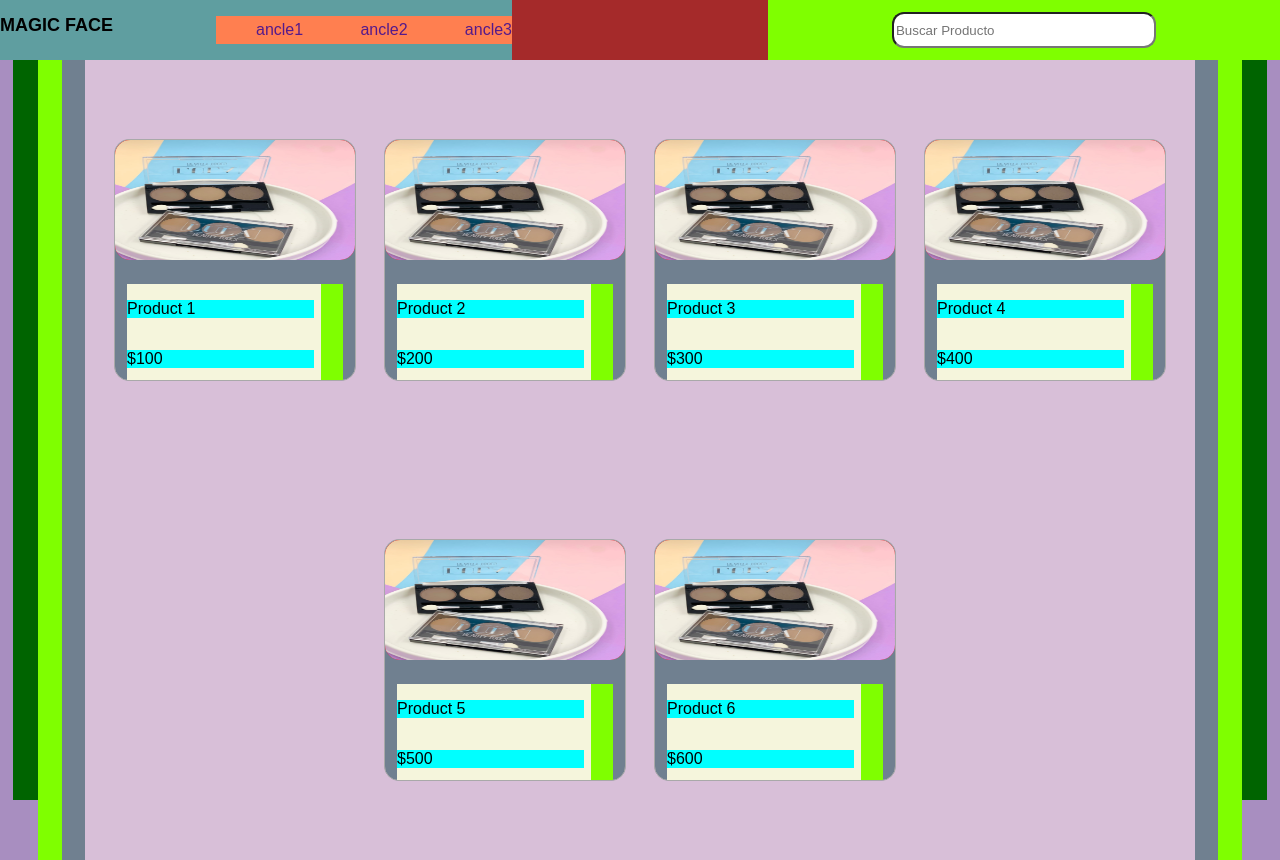
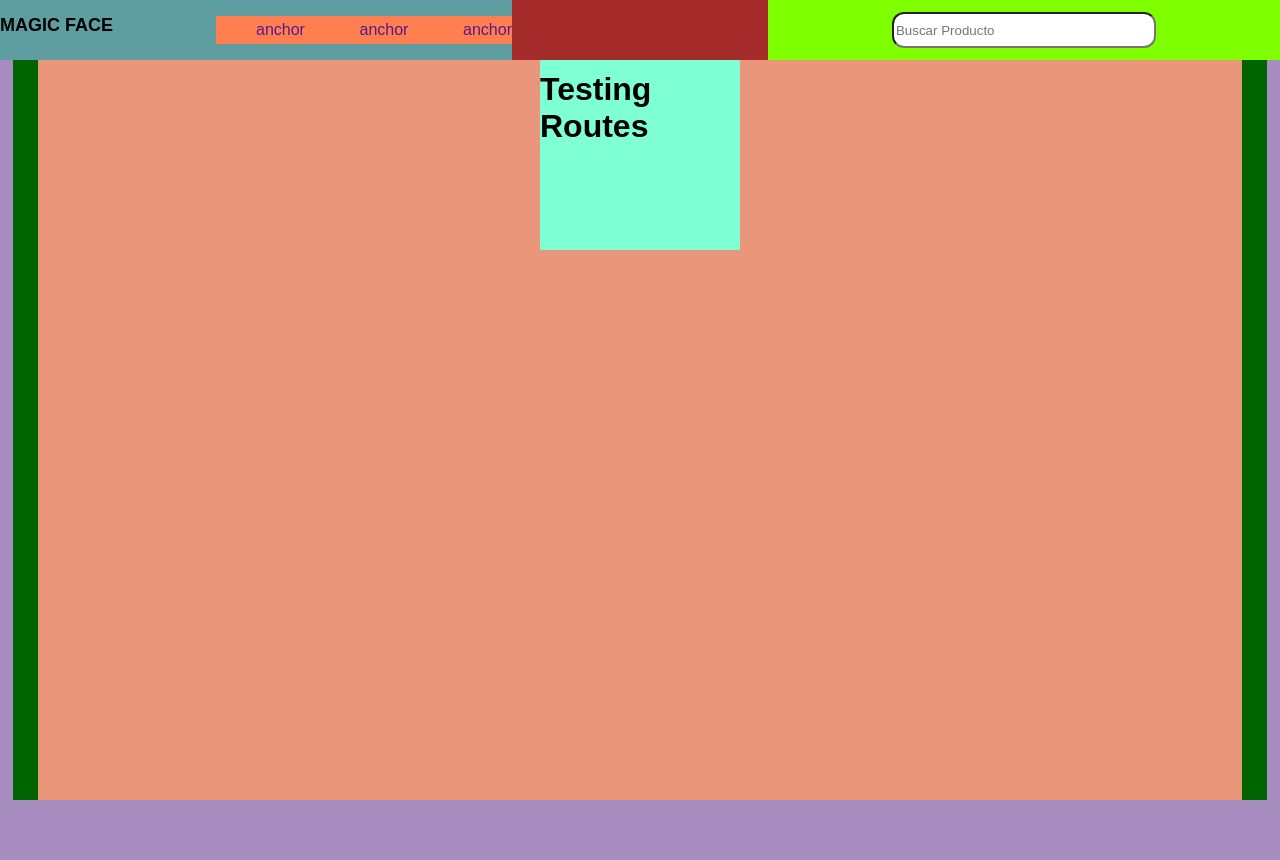
Before and after one commit to Ricardo-A14/mf, a React (Vite) app: page /mf/about in a window 1280 px wide. After the commit the page ends 800 px from the top, so only its background shows below. Built offline with nearby package versions, Linux system fonts and the light colour scheme.

Commit message:
[ADDED] Routes (Test) (Stable).

```diff
--- a/package.json
+++ b/package.json
@@ -12,7 +12,8 @@
   },
   "dependencies": {
     "react": "^18.2.0",
-    "react-dom": "^18.2.0"
+    "react-dom": "^18.2.0",
+    "react-router-dom": "^6.14.1"
   },
   "devDependencies": {
     "@types/react": "^18.0.37",
--- a/src/Components/Header/index.jsx
+++ b/src/Components/Header/index.jsx
@@ -5,7 +5,7 @@ import { useContext } from "react";
 import AppContext from "../../Context/index";
 
 const Header = () => {
-  const { GetFilteredValue } = useContext(AppContext);
+  const { setSearchByTitle } = useContext(AppContext);
 
   return (
     <div className="nav-position">
@@ -15,13 +15,13 @@ const Header = () => {
 
           <ul>
             <li>
-              <a href="">ancle1</a>
+              <a href="">anchor</a>
             </li>
             <li>
-              <a href="">ancle2</a>
+              <a href="">anchor</a>
             </li>
             <li>
-              <a href="">ancle3</a>
+              <a href="">anchor</a>
             </li>
           </ul>
         </div>
@@ -30,7 +30,7 @@ const Header = () => {
           <input
             type="text"
             placeholder="Buscar Producto"
-            onChange={(event) => GetFilteredValue(event.target.value)}
+            onChange={(event) => setSearchByTitle(event.target.value)}
           />
         </div>
       </nav>
--- a/src/Containers/ProductList/index.jsx
+++ b/src/Containers/ProductList/index.jsx
@@ -8,26 +8,22 @@ import "./ProductList.css";
 import ProductDetail from "../../Components/ProductDetail";
 
 const ProductList = () => {
-  const { openProductDetail, items, newItems, filteredValue } =
+  const { openProductDetail, items, filteredItems, searchByTitle } =
     useContext(AppContext);
 
   const HandleProducts = () => {
-    if (filteredValue.length == 0) {
-      return (
-        <>
-          {items.map((product) => {
-            return <ProductItem key={product.id} product={product} />;
-          })}
-        </>
-      );
+    if (searchByTitle.length > 0) {
+      if (filteredItems?.length > 0) {
+        return filteredItems.map((product) => {
+          return <ProductItem key={product.id} product={product} />;
+        });
+      } else {
+        return <div>El producto no existe.</div>;
+      }
     } else {
-      return (
-        <>
-          {newItems.map((product) => {
-            return <ProductItem key={product.id} product={product} />;
-          })}
-        </>
-      );
+      return items.map((product) => {
+        return <ProductItem key={product.id} product={product} />;
+      });
     }
   };
 
--- a/src/Hooks/useInitialState.js
+++ b/src/Hooks/useInitialState.js
@@ -6,19 +6,17 @@ import product1 from "../assets/products/20221006_113015.jpg";
 
 const useInitialState = () => {
 
+    // Product detail
     const [openProductDetail, setOpenProductDetail] = useState(false);
     const [productDetails, setProductDetails] = useState([]);
 
+    // Items
     const [items, setItems] = useState([]);
+    const [filteredItems, setFilteredItems] = useState([]);
 
-    const [filteredValue, setFilteredValue] = useState("");
+    const [searchByTitle, setSearchByTitle] = useState("");
 
-    const GetFilteredValue = (value) => {
-        setFilteredValue(value);
-    }
 
-    // Testing 1
-    const [newItems, setNewItems] = useState([]);
 
     useEffect(() => {
         const productList = [
@@ -71,20 +69,27 @@ const useInitialState = () => {
     }, []);
 
 
-    // Testing 1
+    const FilteredItemsByTitle = (items, searchByTitle) => {
+
+        return items.filter((items) => {
+            return items.title.toLowerCase().includes(searchByTitle.toLowerCase())
+        })
+    }
+
     useEffect(() => {
 
-        const filtered = items.filter((newItem) => {
-            return newItem.title == filteredValue;
-        })
-        setNewItems(filtered);
-    }, [filteredValue, setFilteredValue]);
+        if (searchByTitle) {
+            setFilteredItems(FilteredItemsByTitle(items, searchByTitle))
+        }
+
+    }, [items, searchByTitle])
 
 
     const GetProductDetails = (product) => {
         setOpenProductDetail(true);
         setProductDetails(product);
     }
+
 
     return {
 
@@ -98,11 +103,11 @@ const useInitialState = () => {
         productDetails,
         setProductDetails,
 
-        filteredValue,
-        setFilteredValue,
-        GetFilteredValue,
+        searchByTitle,
+        setSearchByTitle,
 
-        newItems
+        filteredItems
+
     }
 }
 
--- /dev/null
+++ b/src/Pages/About/About.css
@@ -0,0 +1,7 @@
+
+.about {
+    width: 200px;
+    height: 200px;
+    margin: 50px;
+    background-color: aquamarine;
+}
--- /dev/null
+++ b/src/Pages/About/index.jsx
@@ -0,0 +1,11 @@
+import "./About.css";
+
+const About = () => {
+  return (
+    <div className="about">
+      <h1>Testing Routes</h1>
+    </div>
+  );
+};
+
+export default About;
--- a/src/Routes/App/App.jsx
+++ b/src/Routes/App/App.jsx
@@ -1,5 +1,8 @@
+import { BrowserRouter, Routes, Route } from "react-router-dom";
+
 import Layout from "../../Containers/Layout";
 import Home from "../../Pages/Home";
+import About from "../../Pages/About";
 
 import "../../Styles/global.css";
 import "./App.css";
@@ -13,9 +16,14 @@ function App() {
   return (
     <div className="App">
       <AppContext.Provider value={initialState}>
-        <Layout>
-          <Home />
-        </Layout>
+        <BrowserRouter>
+          <Layout>
+            <Routes>
+              <Route exact path="/mf" element={<Home />} />
+              <Route exact path="/mf/about" element={<About />} />
+            </Routes>
+          </Layout>
+        </BrowserRouter>
       </AppContext.Provider>
     </div>
   );
```
Also changed, not shown: 1 other file (tests, documents, lock files or other folders).
